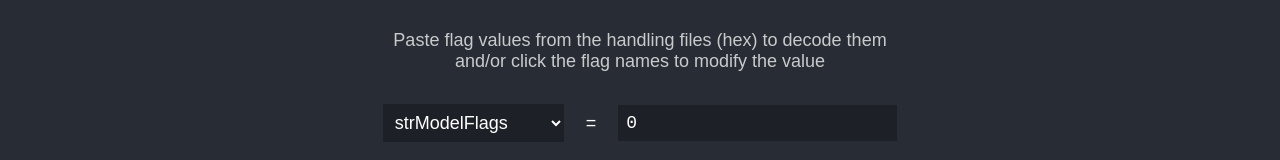
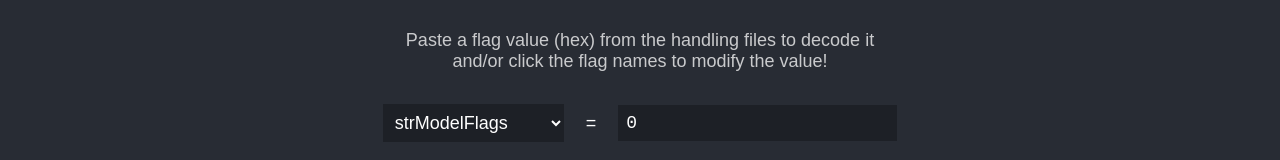
Before and after one commit to adam10603/GTA5VehicleFlagTool, a plain HTML site: page index.html in a window 1280 px wide. Shown: the top 160 px of the page. Drawn offline with nearby package versions, Linux system fonts and the light colour scheme.

Commit message:
Update index.html

```diff
--- a/index.html
+++ b/index.html
@@ -8,7 +8,7 @@
 
 <body>
     <div id="instructions">
-        Paste flag values from the handling files (hex) to decode them<br>and/or click the flag names to modify the value
+        Paste a flag value (hex) from the handling files to decode it<br>and/or click the flag names to modify the value!
     </div>
     <table id="inputs_table">
         <tr>
```
